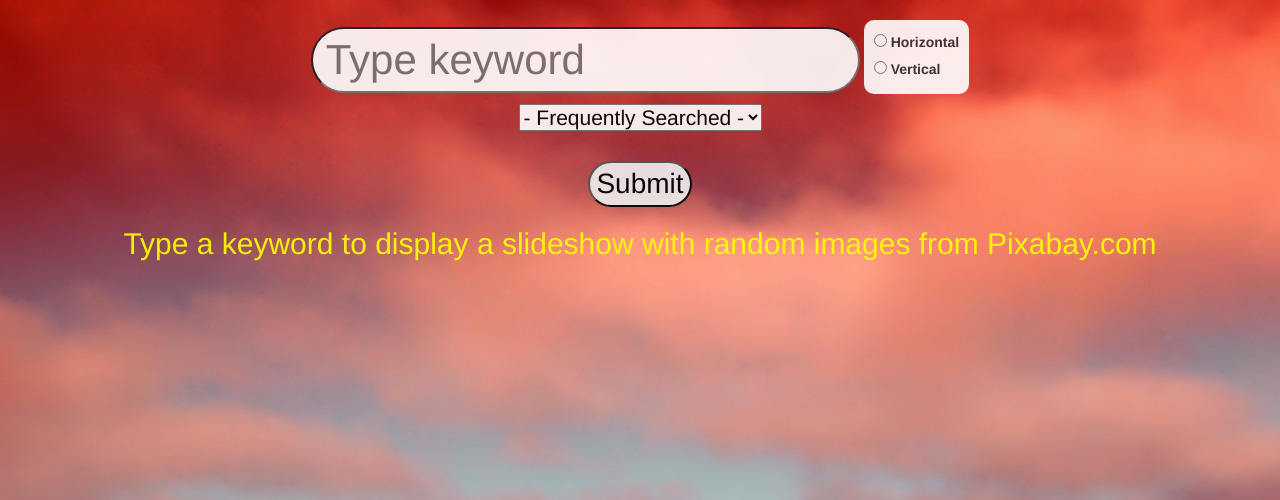
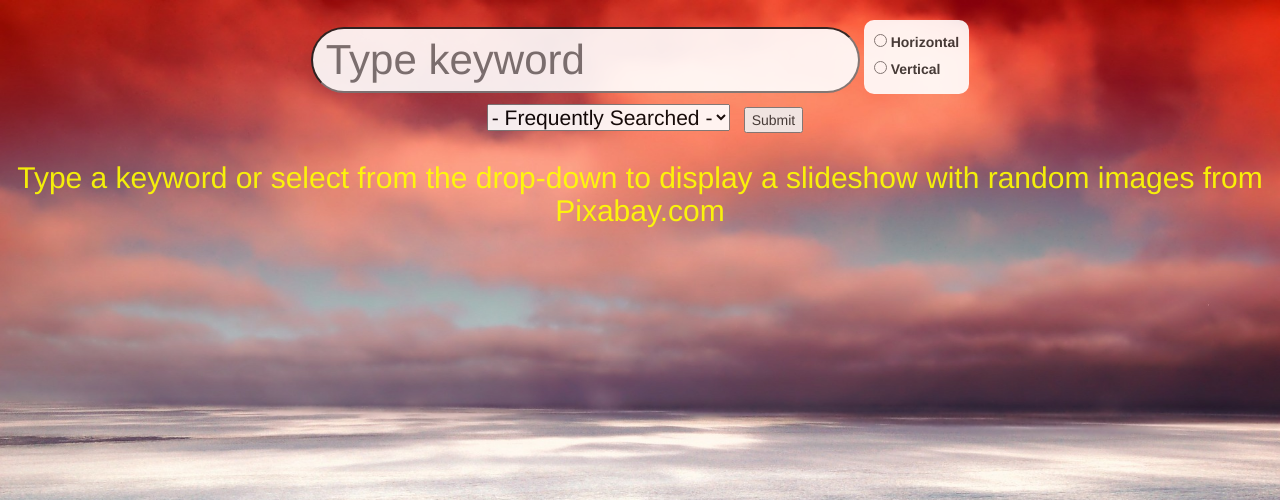
Before and after one commit to hoconnell/hoconnell, a PHP site: page /labs/lab4/index.php in a window 1280 px wide. Shown: the top 500 px of the page. Run offline with PHP 8.4, Linux system fonts and the light colour scheme; some libraries are stand-ins or nearby versions.

Commit message:
finished lab 4

```diff
--- a/labs/lab4/css/styles.css
+++ b/labs/lab4/css/styles.css
@@ -2,6 +2,8 @@
         opacity: 0.9;
         width: 100%;
         text-align: center;
+        background-size:100% 100%;
+        background-attachment: fixed;
     }
 
     h2 {
--- a/labs/lab4/index.php
+++ b/labs/lab4/index.php
@@ -1,6 +1,5 @@
 <?php
     $bgImg = "img/sea.jpg";
-
 ?>
 
 <!DOCTYPE html>
@@ -21,7 +20,7 @@
 
 
         <br/>
-        <form> <!-- method="post" then use $_POST[] array -->
+        <form id="imgForm"> <!-- method="post" then use $_POST[] array -->
             <input type="text" name="keyword" placeholder=" Type keyword" />
             <div id="layoutDiv">
                 <input type="radio" name="layout" value="horizontal" id="l-horiz" />
@@ -39,24 +38,26 @@
                 <option value="sky">Sky</option>
                 <option value="desert">Desert</option>
             </select>
-            <input type="submit" value="Submit"/>
+            <!--<input type="submit" value="Submit"/>-->
+            <button class="submit">Submit</button>
         </form>
 
         <?php
 
             if(!isset($_GET["keyword"])) { // whether or not parameter "keyword" in url
-                echo "<h2>Type a keyword to display a slideshow with random images from Pixabay.com</h2>";
+                echo "<h2>Type a keyword or select from the drop-down to display a slideshow with random images from Pixabay.com</h2>";
             } else {
 
-                if(isset($_GET["category"])) {
+                if($_GET["category"] !== "") {
                     $_GET["keyword"] = $_GET["category"];
                 }
 
-                echo "You searched for: " . $_GET['keyword'] . "<br/>"; // associative array
+                // echo "You searched for: " . $_GET['keyword'] . "<br/>"; // associative array
                 include 'api/pixabayAPI.php';
 
-                $imageURLs = getImageURLs($_GET['keyword']); // add second parameter for orientation
+                $imageURLs = getImageURLs($_GET['keyword'], $_GET["layout"]); // add second parameter for orientation
                 $bgImg = $imageURLs[array_rand($imageURLs)];
+                // echo $bgImg;
         ?>
 
         <div id="carousel-example-generic" class="carousel slide" data-ride="carousel">
@@ -115,8 +116,34 @@
 
         <?php } // end of else ?>
 
+        <style>
+            body {
+                background-image: url('<?= $bgImg ?>');
+            }
+        </style>
+
         <script src="https://ajax.googleapis.com/ajax/libs/jquery/3.2.1/jquery.min.js"></script>
         <script src="https://maxcdn.bootstrapcdn.com/bootstrap/3.3.7/js/bootstrap.min.js" integrity="sha384-Tc5IQib027qvyjSMfHjOMaLkfuWVxZxUPnCJA7l2mCWNIpG9mGCD8wGNIcPD7Txa" crossorigin="anonymous"></script>
         <!-- jQuery first, then Bootstrap because Bootstrap relies on jQuery -->
+
+        <script>
+            $('#imgForm button').button().click(function(e) {
+                var keyword = $('#imgForm input[name="keyword"]').val();
+                var category = $('#imgForm select[name="category"]').val();
+
+                if(keyword && keyword.length ||
+                    category && category.length ||
+                    keyword && keyword.length && category && category.length) {
+
+                    $('#imgForm').submit(e);
+
+                } else {
+                    e.preventDefault();
+                    alert("Please type or select keyword.");
+                }
+
+            });
+        </script>
+
     </body>
 </html>
```
Also changed, not shown: 1 other file.
